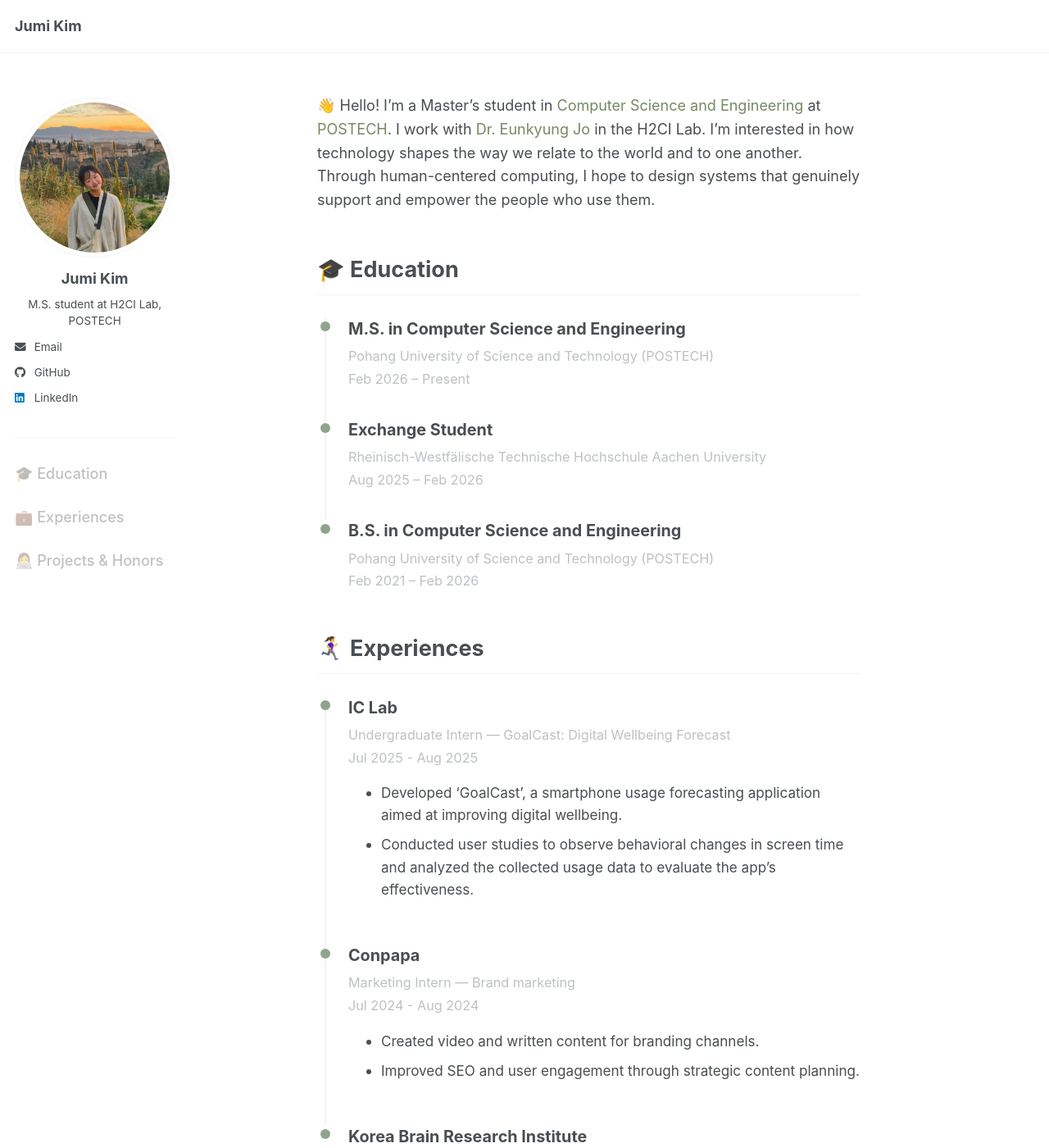
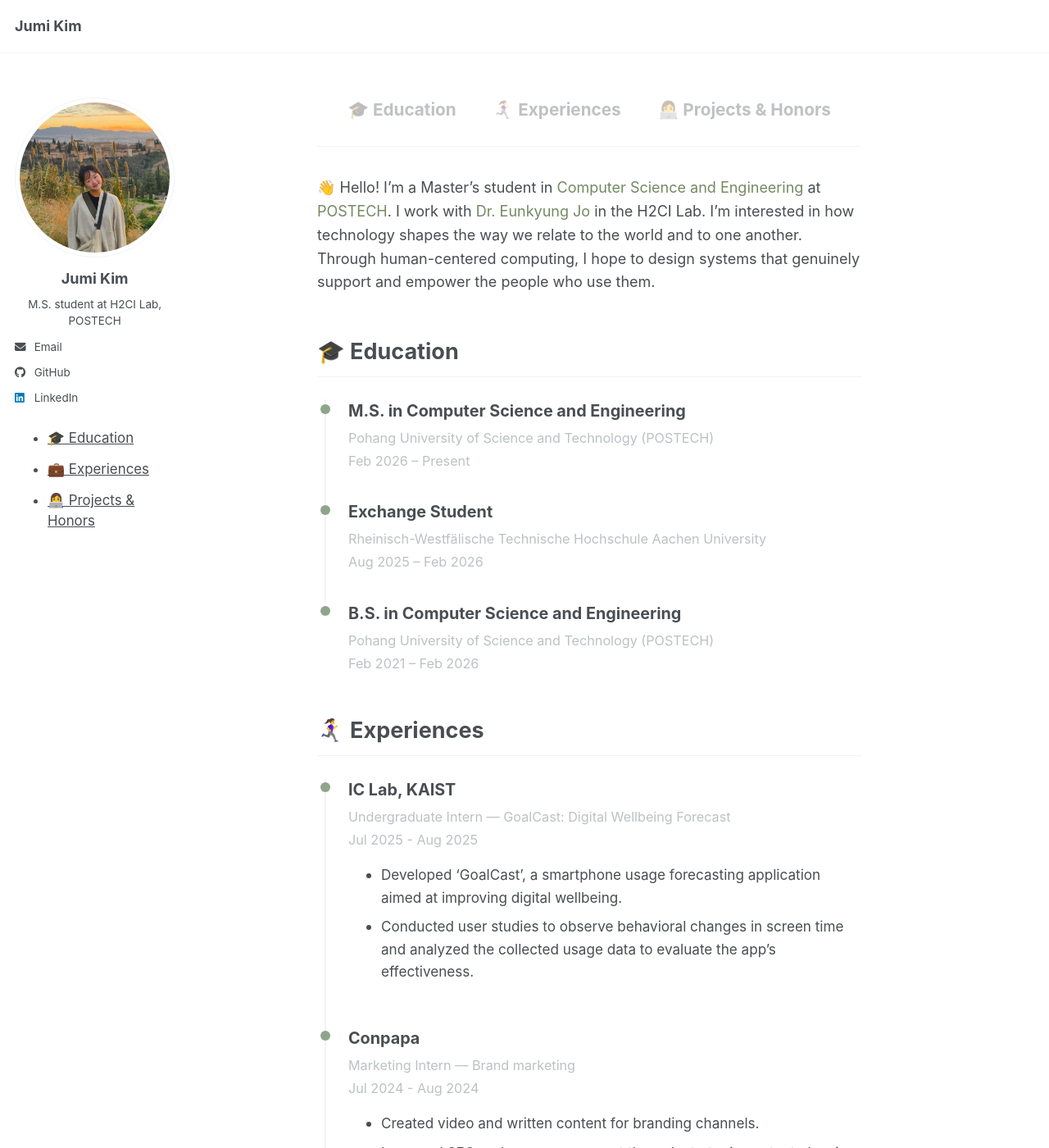
Before and after one commit to jglosa/jglosa.github.io, a Jekyll site: the page built from _pages/about.md, in a window 1280 px wide and 1400 px high. Shown: the whole window at 82% size. Built offline with Jekyll 4.4.1, drawn with Linux system fonts in a browser that asks for light colours; a script bundle is joined from its source files by our own code; library files that are not in the unit come from our copies; some of the changed text lies outside the part shown.

Commit message:
navigation menu location change

```diff
--- a/_includes/author-profile.html
+++ b/_includes/author-profile.html
@@ -182,7 +182,7 @@
     </ul>
   </div>
 
-  <script>
+  <!-- <script>
     document.addEventListener("DOMContentLoaded", function() {
       const sections = document.querySelectorAll('.content-section');
       const navLinks = document.querySelectorAll('.sidebar-nav .nav__link');
@@ -205,6 +205,6 @@
         });
       });
     });
-  </script>
+  </script> -->
 
 </div>
--- a/_layouts/portfolio.html
+++ b/_layouts/portfolio.html
@@ -31,6 +31,38 @@ layout: default
       {% endunless %}
 
       <section class="page__content" itemprop="text">
+        <div class="top-nav">
+          <ul class="nav__list">
+            <li><a href="#education" class="nav__link">🎓 Education</a></li>
+            <li><a href="#experiences" class="nav__link">🏃‍♀️‍➡️ Experiences</a></li>
+            <li><a href="#projects" class="nav__link">👩‍💻 Projects & Honors</a></li>
+          </ul>
+        </div>
+
+        <script>
+          document.addEventListener("DOMContentLoaded", function() {
+            const sections = document.querySelectorAll('.content-section');
+            const navLinks = document.querySelectorAll('.top-nav .nav__link');
+
+            window.addEventListener('scroll', () => {
+              let current = '';
+              sections.forEach(section => {
+                const sectionTop = section.offsetTop;
+                if (pageYOffset >= sectionTop - 150) {
+                  current = section.getAttribute('id');
+                }
+              });
+
+              navLinks.forEach(link => {
+                link.classList.remove('active');
+                if (link.getAttribute('href') === `#${current}`) {
+                  link.classList.add('active');
+                }
+              });
+            });
+          });
+        </script>
+
         <!-- Intro Section -->
         <div class="intro-section">
           {{ page.intro | markdownify }}
--- a/_pages/about.md
+++ b/_pages/about.md
@@ -25,7 +25,7 @@ education:
     date: "Feb 2021 – Feb 2026"
 
 experiences:
-  - company: "IC Lab"
+  - company: "IC Lab, KAIST"
     position: "Undergraduate Intern"
     date: "Jul 2025 - Aug 2025"
     project: "GoalCast: Digital Wellbeing Forecast"
--- a/_sass/layout/_page.scss
+++ b/_sass/layout/_page.scss
@@ -415,3 +415,44 @@
   opacity: 0.7; /* 마우스를 올리면 살짝 투명해지면서 클릭할 수 있다는 걸 알려줌 */
   text-decoration: none !important;
 }
+
+/* ==========================================================================
+   Top Navigation (상단 가로 메뉴) 스타일
+   ========================================================================== */
+.top-nav {
+  margin-bottom: 2rem;
+  padding-bottom: 1.5rem;
+  border-bottom: 1px solid var(--global-border-color); /* 아래쪽에 얇은 구분선 추가 */
+
+  ul {
+    list-style: none !important;
+    padding: 0 !important;
+    margin: 0 !important;
+    display: flex; /* 💡 가로로 나란히 정렬하는 핵심 코드! */
+    justify-content: center; /* 가운데 정렬 */
+    flex-wrap: wrap; /* 화면이 좁아지면 자연스럽게 줄바꿈 */
+    gap: 2.5rem; /* 메뉴 사이의 넓은 간격 */
+  }
+
+  li {
+    list-style: none !important;
+    margin: 0 !important;
+  }
+
+  .nav__link {
+    display: inline-block;
+    font-size: 1.15rem;
+    font-weight: 700 !important;
+    color: var(--global-text-color) !important;
+    opacity: 0.35; /* 평소엔 연하게 */
+    text-decoration: none !important;
+    border-bottom: 0 !important;
+    transition: opacity 0.2s ease-in-out;
+
+    &:hover,
+    &.active {
+      opacity: 1 !important; /* 마우스 닿거나 해당 위치면 진하게! */
+      text-decoration: none !important;
+    }
+  }
+}
--- a/_sass/layout/_sidebar.scss
+++ b/_sass/layout/_sidebar.scss
@@ -303,39 +303,39 @@
 /* ==========================================================================
    Page Navigation (개요 메뉴) 스타일
    ========================================================================== */
-.sidebar-nav {
-  clear: both; /* 위쪽 요소들과 겹치지 않게 정리 */
-  margin-top: 2rem !important;
-  padding-top: 1.5rem !important;
-  border-top: 1px solid var(--global-border-color) !important; /* 얇은 구분선 확실하게 복구 */
-  text-align: left;
+// .sidebar-nav {
+//   clear: both; /* 위쪽 요소들과 겹치지 않게 정리 */
+//   margin-top: 2rem !important;
+//   padding-top: 1.5rem !important;
+//   border-top: 1px solid var(--global-border-color) !important; /* 얇은 구분선 확실하게 복구 */
+//   text-align: left;
 
-  ul {
-    list-style: none !important; /* 불릿 포인트(동그라미) 완벽 제거 */
-    list-style-type: none !important;
-    padding: 0 !important;
-    margin: 0 !important;
-  }
+//   ul {
+//     list-style: none !important; /* 불릿 포인트(동그라미) 완벽 제거 */
+//     list-style-type: none !important;
+//     padding: 0 !important;
+//     margin: 0 !important;
+//   }
 
-  li {
-    list-style: none !important;
-    margin-bottom: 1.2rem;
-  }
+//   li {
+//     list-style: none !important;
+//     margin-bottom: 1.2rem;
+//   }
 
-  .nav__link {
-    display: inline-block;
-    font-size: 1.00rem;
-    font-weight: 500 !important; /* 💡 항상 굵은 글씨 유지 */
-    color: var(--global-text-color) !important; /* 테마의 기본 글자색 사용 */
-    opacity: 0.35; /* 💡 핵심: 평소에는 투명도를 줘서 연하게 보이도록 설정 */
-    text-decoration: none !important; /* 기본 밑줄 완벽 제거 */
-    border-bottom: 0 !important; /* 호버 시 생기는 밑줄 방지 */
-    transition: opacity 0.2s ease-in-out; /* 부드럽게 진해지는 애니메이션 */
+//   .nav__link {
+//     display: inline-block;
+//     font-size: 1.00rem;
+//     font-weight: 500 !important; /* 💡 항상 굵은 글씨 유지 */
+//     color: var(--global-text-color) !important; /* 테마의 기본 글자색 사용 */
+//     opacity: 0.35; /* 💡 핵심: 평소에는 투명도를 줘서 연하게 보이도록 설정 */
+//     text-decoration: none !important; /* 기본 밑줄 완벽 제거 */
+//     border-bottom: 0 !important; /* 호버 시 생기는 밑줄 방지 */
+//     transition: opacity 0.2s ease-in-out; /* 부드럽게 진해지는 애니메이션 */
 
-    &:hover,
-    &.active {
-      opacity: 1 !important; /* 마우스가 닿거나 해당 구역일 때 투명도 0%로 완전히 진하게! */
-      text-decoration: none !important;
-    }
-  }
-}
+//     &:hover,
+//     &.active {
+//       opacity: 1 !important; /* 마우스가 닿거나 해당 구역일 때 투명도 0%로 완전히 진하게! */
+//       text-decoration: none !important;
+//     }
+//   }
+// }
```
Also changed, not shown: other parts of _pages/about.md (+1 -1 lines).
